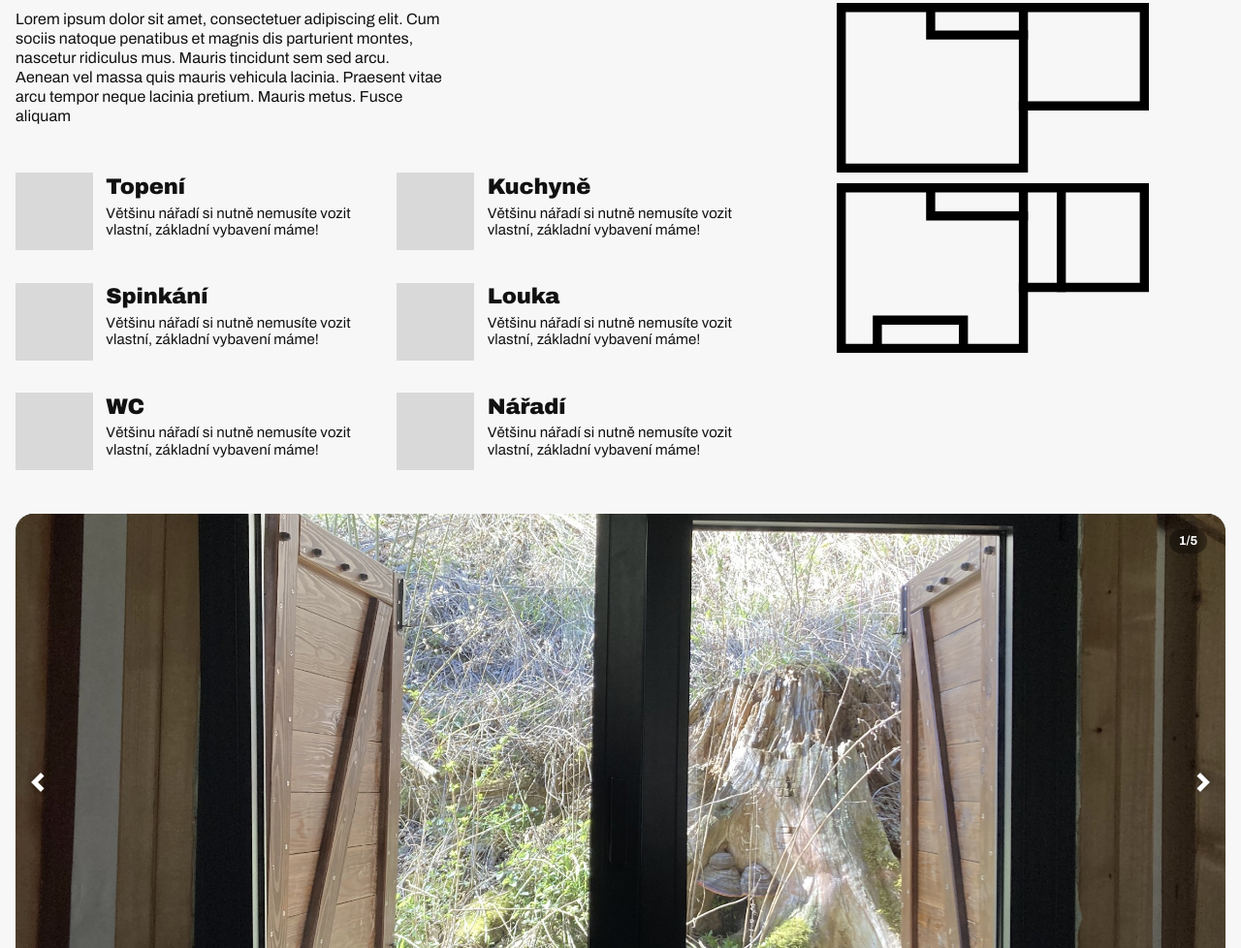
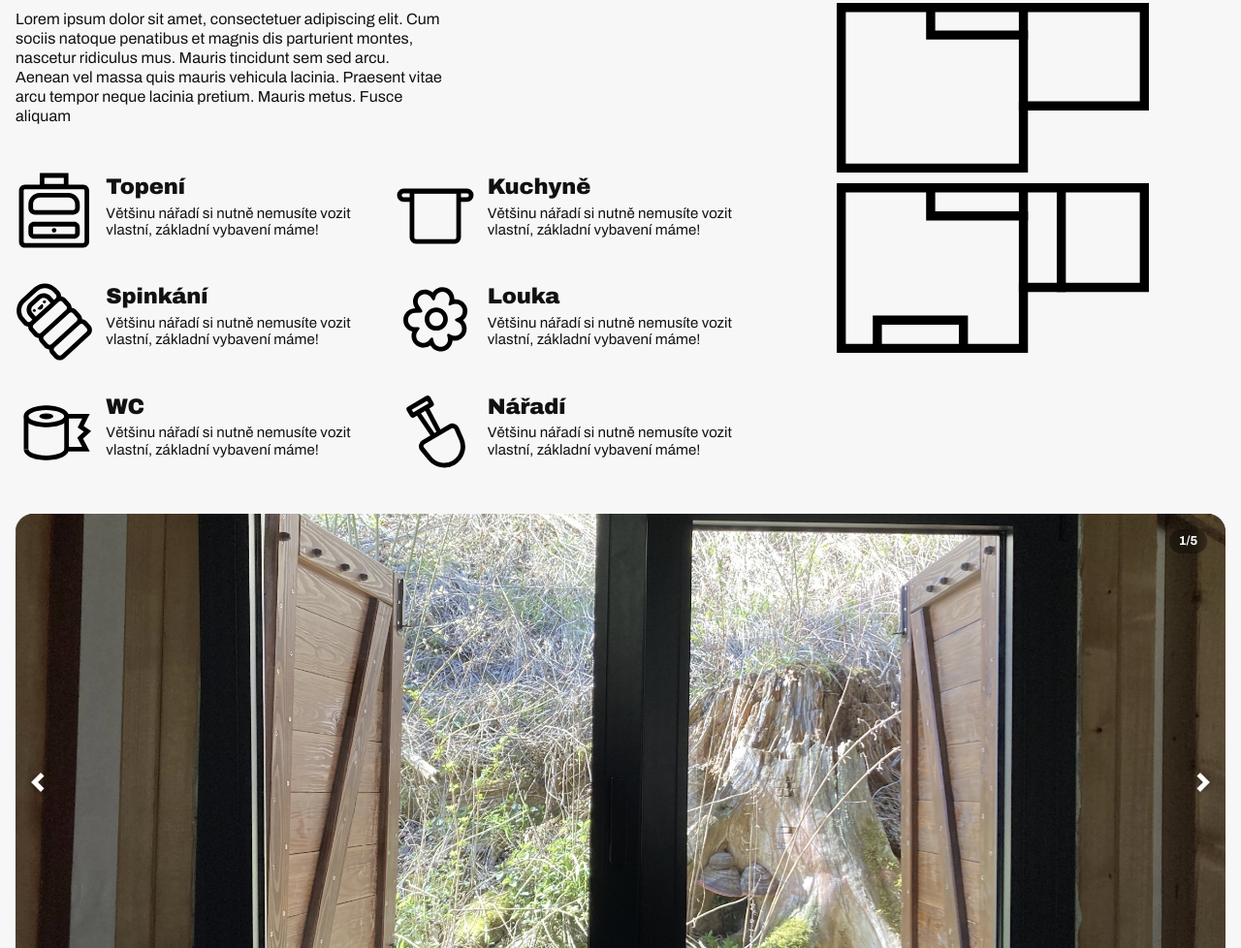
Before and after one commit to johanahlavacova3-hue/CHATA-obsazenost-dev-2, a plain HTML site: page index.html in a window 1280 px wide. Shown: the part 1551-2529 px from the top of the page at 97% size. Drawn offline with nearby package versions, Linux system fonts and the light colour scheme; no server answers; animation ran at ten frames a second.

Commit message:
Add files via upload

```diff
--- a/assets/css/styles.css
+++ b/assets/css/styles.css
@@ -79,6 +79,7 @@ button { font-family: inherit; font-size: inherit; line-height: inherit; letter-
 .odstavec { max-width: max(320px, calc(664 * var(--u))); }
 .maly-text { font-size: max(15px, calc(22 * var(--u))); line-height: 1.17; }
 .ctverec { flex: none; width: max(72px, calc(120 * var(--u))); aspect-ratio: 1; background: var(--placeholder); }
+.ikona { flex: none; width: max(72px, calc(120 * var(--u))); aspect-ratio: 1; object-fit: contain; display: block; }
 
 /* 4. Hlavička + menu ------------------------------------ */
 .hlavicka {
@@ -323,7 +324,7 @@ button { font-family: inherit; font-size: inherit; line-height: inherit; letter-
   .list--rabu .foto { aspect-ratio: 4 / 3.3; }
 
   .vybaveni { grid-template-columns: 1fr; row-gap: 20px; margin-top: 28px; }
-  .ctverec { width: 76px; }
+  .ctverec, .ikona { width: 76px; }
   .polozka { gap: 14px; }
   .polozka .titulek { margin: 0 0 4px; }
   .plany { flex-direction: column; align-items: center; padding-top: 28px; gap: 12px; }
--- a/index.html
+++ b/index.html
@@ -102,12 +102,12 @@
         <p class="odstavec">Lorem ipsum dolor sit amet, consectetuer adipiscing elit. Cum sociis natoque penatibus et magnis dis parturient montes, nascetur ridiculus mus. Mauris tincidunt sem sed arcu. Aenean vel massa quis mauris vehicula lacinia. Praesent vitae arcu tempor neque lacinia pretium. Mauris metus. Fusce aliquam</p>
 
         <ul class="vybaveni">
-          <li class="polozka"><span class="ctverec" aria-hidden="true"></span><div><h3 class="titulek">Topení</h3><p class="maly-text">Většinu nářadí si nutně nemusíte vozit vlastní, základní vybavení máme!</p></div></li>
-          <li class="polozka"><span class="ctverec" aria-hidden="true"></span><div><h3 class="titulek">Kuchyně</h3><p class="maly-text">Většinu nářadí si nutně nemusíte vozit vlastní, základní vybavení máme!</p></div></li>
-          <li class="polozka"><span class="ctverec" aria-hidden="true"></span><div><h3 class="titulek">Spinkání</h3><p class="maly-text">Většinu nářadí si nutně nemusíte vozit vlastní, základní vybavení máme!</p></div></li>
-          <li class="polozka"><span class="ctverec" aria-hidden="true"></span><div><h3 class="titulek">Louka</h3><p class="maly-text">Většinu nářadí si nutně nemusíte vozit vlastní, základní vybavení máme!</p></div></li>
-          <li class="polozka"><span class="ctverec" aria-hidden="true"></span><div><h3 class="titulek">WC</h3><p class="maly-text">Většinu nářadí si nutně nemusíte vozit vlastní, základní vybavení máme!</p></div></li>
-          <li class="polozka"><span class="ctverec" aria-hidden="true"></span><div><h3 class="titulek">Nářadí</h3><p class="maly-text">Většinu nářadí si nutně nemusíte vozit vlastní, základní vybavení máme!</p></div></li>
+          <li class="polozka"><img class="ikona" src="assets/img/ikony/topeni.svg" alt="" width="200" height="200"><div><h3 class="titulek">Topení</h3><p class="maly-text">Většinu nářadí si nutně nemusíte vozit vlastní, základní vybavení máme!</p></div></li>
+          <li class="polozka"><img class="ikona" src="assets/img/ikony/kuchyne.svg" alt="" width="200" height="200"><div><h3 class="titulek">Kuchyně</h3><p class="maly-text">Většinu nářadí si nutně nemusíte vozit vlastní, základní vybavení máme!</p></div></li>
+          <li class="polozka"><img class="ikona" src="assets/img/ikony/spinkani.svg" alt="" width="200" height="200"><div><h3 class="titulek">Spinkání</h3><p class="maly-text">Většinu nářadí si nutně nemusíte vozit vlastní, základní vybavení máme!</p></div></li>
+          <li class="polozka"><img class="ikona" src="assets/img/ikony/louka.svg" alt="" width="200" height="200"><div><h3 class="titulek">Louka</h3><p class="maly-text">Většinu nářadí si nutně nemusíte vozit vlastní, základní vybavení máme!</p></div></li>
+          <li class="polozka"><img class="ikona" src="assets/img/ikony/wc.svg" alt="" width="200" height="200"><div><h3 class="titulek">WC</h3><p class="maly-text">Většinu nářadí si nutně nemusíte vozit vlastní, základní vybavení máme!</p></div></li>
+          <li class="polozka"><img class="ikona" src="assets/img/ikony/naradi.svg" alt="" width="200" height="200"><div><h3 class="titulek">Nářadí</h3><p class="maly-text">Většinu nářadí si nutně nemusíte vozit vlastní, základní vybavení máme!</p></div></li>
         </ul>
       </div>
 
```
Also changed, not shown: assets/img/ikony/chata.svg (added), assets/img/ikony/kuchyne-plna.svg (added), assets/img/ikony/kuchyne.svg (added), assets/img/ikony/louka.svg (added), assets/img/ikony/naradi.svg (added), assets/img/ikony/pila.svg (added), assets/img/ikony/spinkani.svg (added), assets/img/ikony/topeni.svg (added), assets/img/ikony/wc.svg (added).
